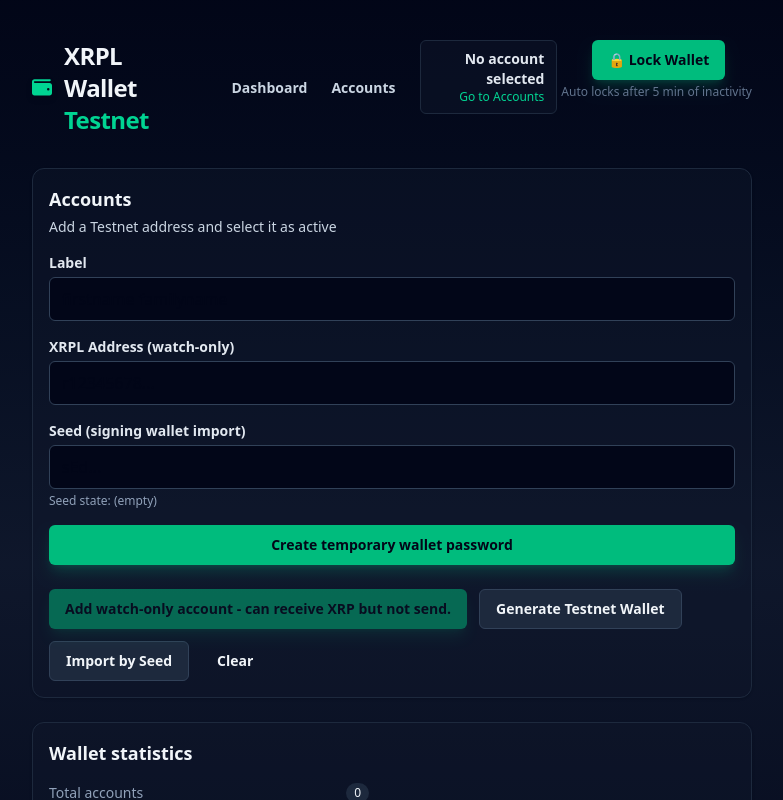
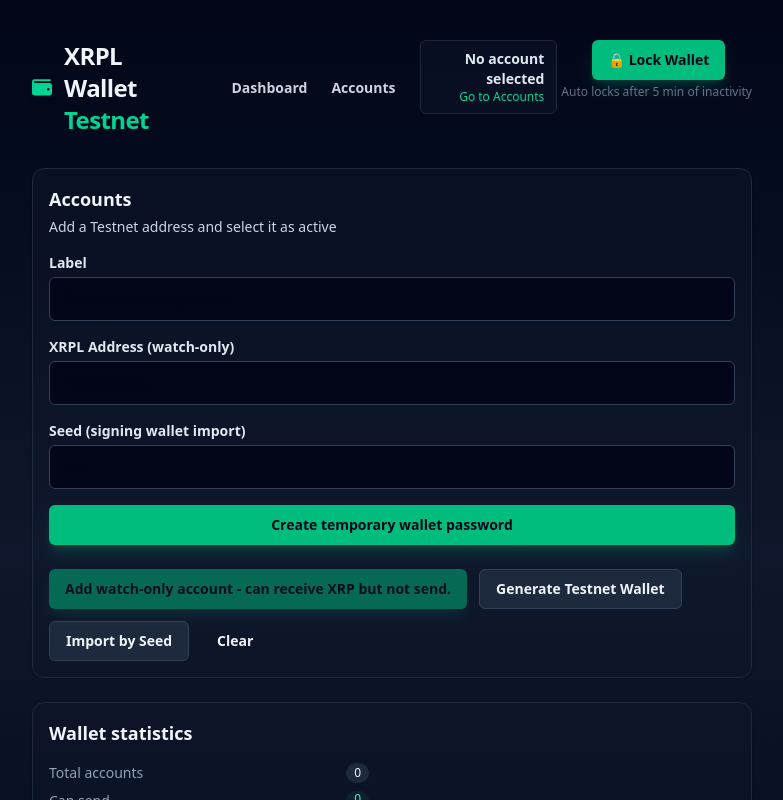
Before and after one commit to teejay327/xrpl-testwallet, a React (Vite) app: page /accounts in a window 1280 px wide. Shown: the top 800 px of the page, without its empty margins (248-1031 px from the left). Built offline with nearby package versions, Linux system fonts and the light colour scheme.

Commit message:
Removed old test code

```diff
--- a/src/pages/Accounts.jsx
+++ b/src/pages/Accounts.jsx
@@ -353,10 +353,6 @@ const onImport = () => {
               placeholder="sEd..."
               onKeyDown={onKeyDown}
             />
-
-            <div className="text-xs text-slate-400">
-              Seed state: {seed || "(empty)"}
-            </div>
           </div>
 
 
```
